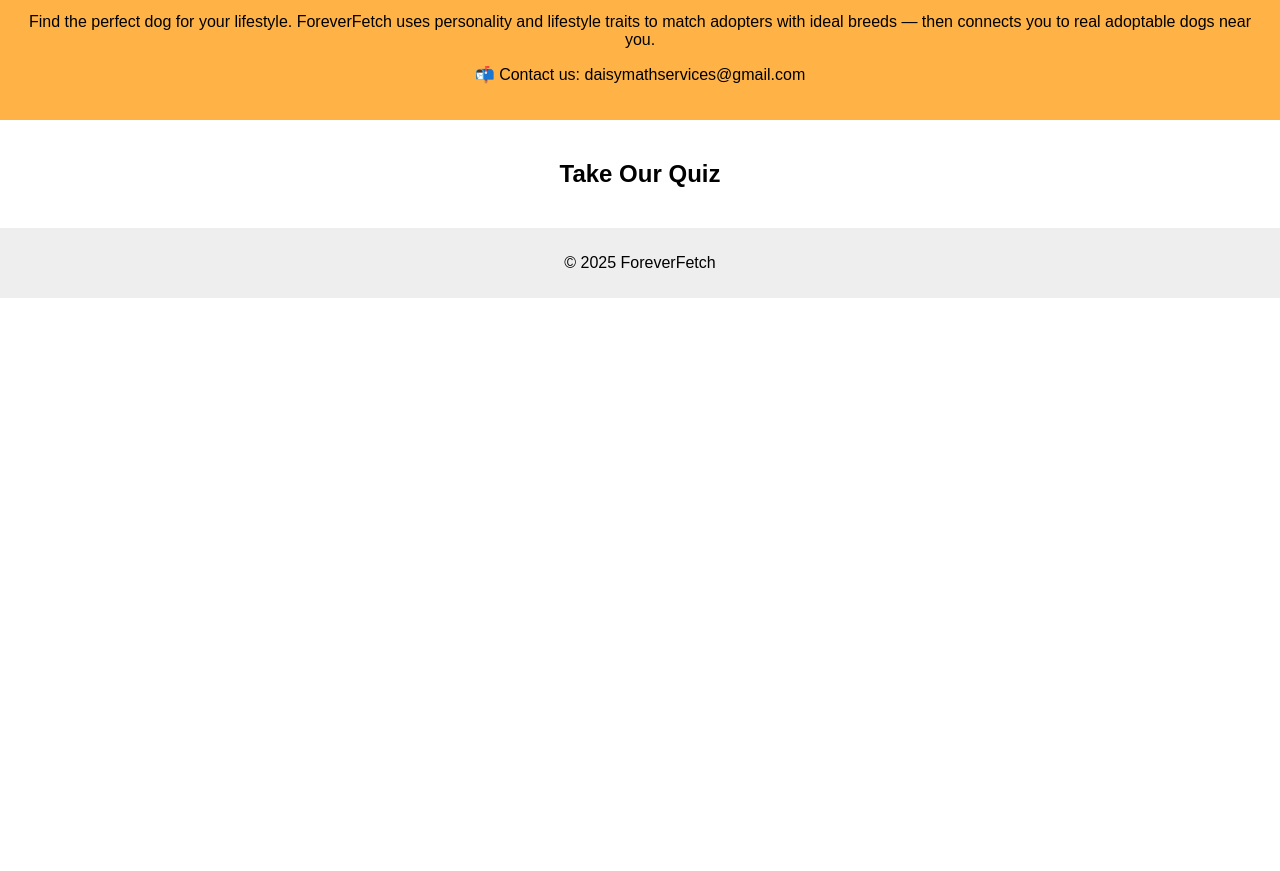
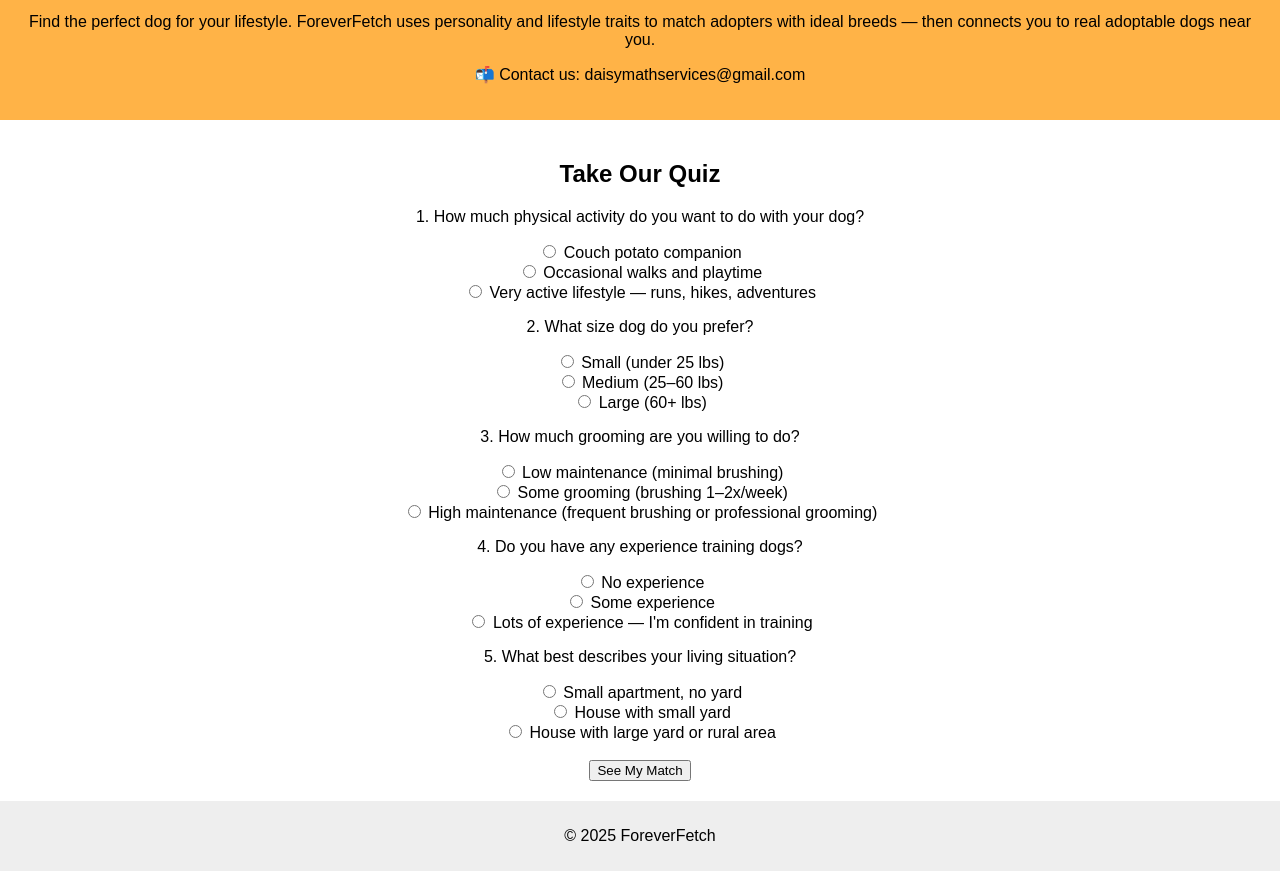
Before and after one commit to Daisymath/foreverfetch-site, a plain HTML site: page index.html in a window 1280 px wide. Shown: the part 121-992 px from the top of the page. Before the commit the page ends 800 px from the top, so only its background shows below. Drawn offline with Linux system fonts and the light colour scheme; files that its build step writes are made by us from their sources.

Commit message:
Quiz uploaded and breed scoring
Put in sample quiz questions into the index and got starter code for the csv to json breed scoring ipynb

```diff
--- a/index.html
+++ b/index.html
@@ -21,8 +21,49 @@
         <section id="quiz">
             <h2>Take Our Quiz</h2>
             <form id="dogQuiz">
-                <!-- Questions will go here soon -->
-            </form>
+              <!-- Question 1 -->
+              <div class="quiz-question">
+                  <p>1. How much physical activity do you want to do with your dog?</p>
+                  <label><input type="radio" name="activity" value="low"> Couch potato companion</label><br>
+                  <label><input type="radio" name="activity" value="moderate"> Occasional walks and playtime</label><br>
+                  <label><input type="radio" name="activity" value="high"> Very active lifestyle — runs, hikes, adventures</label>
+              </div>
+
+              <!-- Question 2 -->
+              <div class="quiz-question">
+                  <p>2. What size dog do you prefer?</p>
+                  <label><input type="radio" name="size" value="small"> Small (under 25 lbs)</label><br>
+                  <label><input type="radio" name="size" value="medium"> Medium (25–60 lbs)</label><br>
+                  <label><input type="radio" name="size" value="large"> Large (60+ lbs)</label>
+              </div>
+
+              <!-- Question 3 -->
+              <div class="quiz-question">
+                  <p>3. How much grooming are you willing to do?</p>
+                  <label><input type="radio" name="grooming" value="low"> Low maintenance (minimal brushing)</label><br>
+                  <label><input type="radio" name="grooming" value="medium"> Some grooming (brushing 1–2x/week)</label><br>
+                  <label><input type="radio" name="grooming" value="high"> High maintenance (frequent brushing or professional grooming)</label>
+              </div>
+
+              <!-- Question 4 -->
+              <div class="quiz-question">
+                  <p>4. Do you have any experience training dogs?</p>
+                  <label><input type="radio" name="experience" value="none"> No experience</label><br>
+                  <label><input type="radio" name="experience" value="some"> Some experience</label><br>
+                  <label><input type="radio" name="experience" value="high"> Lots of experience — I'm confident in training</label>
+              </div>
+
+              <!-- Question 5 -->
+              <div class="quiz-question">
+                  <p>5. What best describes your living situation?</p>
+                  <label><input type="radio" name="space" value="apartment"> Small apartment, no yard</label><br>
+                  <label><input type="radio" name="space" value="house-small-yard"> House with small yard</label><br>
+                  <label><input type="radio" name="space" value="house-large-yard"> House with large yard or rural area</label>
+              </div>
+              <br>
+              <button type="submit">See My Match</button>
+          </form>
+
         </section>
     </main>
 
--- a/script.js
+++ b/script.js
@@ -1,3 +1,27 @@
 document.addEventListener('DOMContentLoaded', () => {
     console.log("ForeverFetch site loaded!");
 });
+
+document.getElementById('dogQuiz').addEventListener('submit', function(e) {
+    e.preventDefault();
+    alert("Thanks for taking the quiz! We'll use this to match you with your perfect dog soon.");
+});
+
+//Matching code on form submission
+function calculateMatchScore(userTraits, breedTraits) {
+    let score = 0;
+    for (let trait in userTraits) {
+      score += Math.abs(userTraits[trait] - breedTraits[trait]);
+    }
+    return score;
+  }
+
+  function findTopMatches(userTraits, breedList, topN = 5) {
+    return breedList
+      .map(breed => ({
+        name: breed.name,
+        score: calculateMatchScore(userTraits, breed.traits)
+      }))
+      .sort((a, b) => a.score - b.score)
+      .slice(0, topN);
+  }
```
Also changed, not shown: 2 other files.
